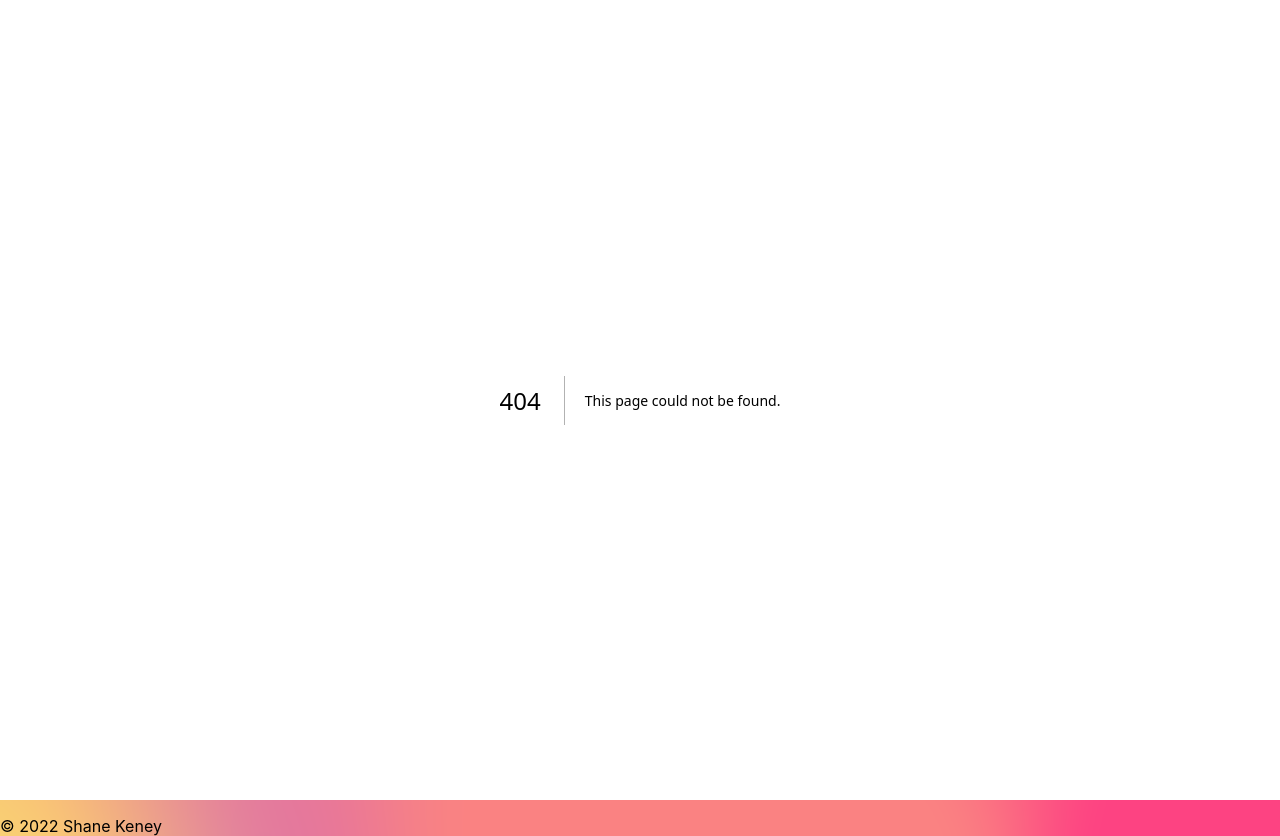
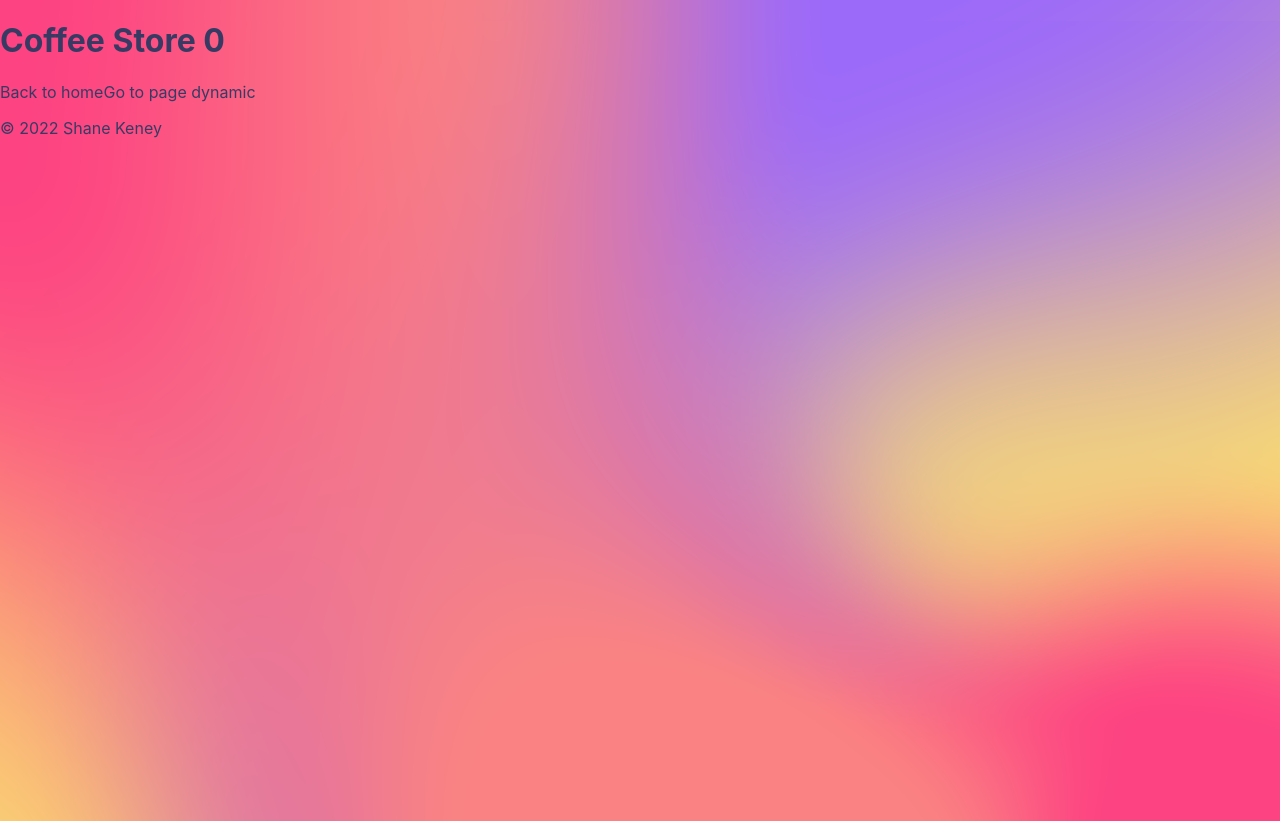
Before and after one commit to ShaneKeney/find-coffee, a Next.js app: page /coffee-store/0 in a window 1280 px wide. Before the commit this address had no page. Built offline with nearby package versions, Linux system fonts and the light colour scheme.

Commit message:
Learning dynamic & static routing with Next.js

```diff
--- /dev/null
+++ b/pages/coffee-store/[id].tsx
@@ -0,0 +1,17 @@
+import Link from "next/link";
+import { useRouter } from "next/router";
+
+const CoffeeStore = () => {
+  const router = useRouter();
+  const { id } = router.query;
+
+  return (
+    <div>
+      <h1>Coffee Store {id}</h1>
+      <Link href="/">Back to home</Link>
+      <Link href="/coffee-store/dynamic">Go to page dynamic</Link>
+    </div>
+  );
+};
+
+export default CoffeeStore;
```
Also changed, not shown: pages/[dynamic].tsx (added, +18 -0 lines), pages/courses/nextjs.tsx (added, +9 -0 lines).
